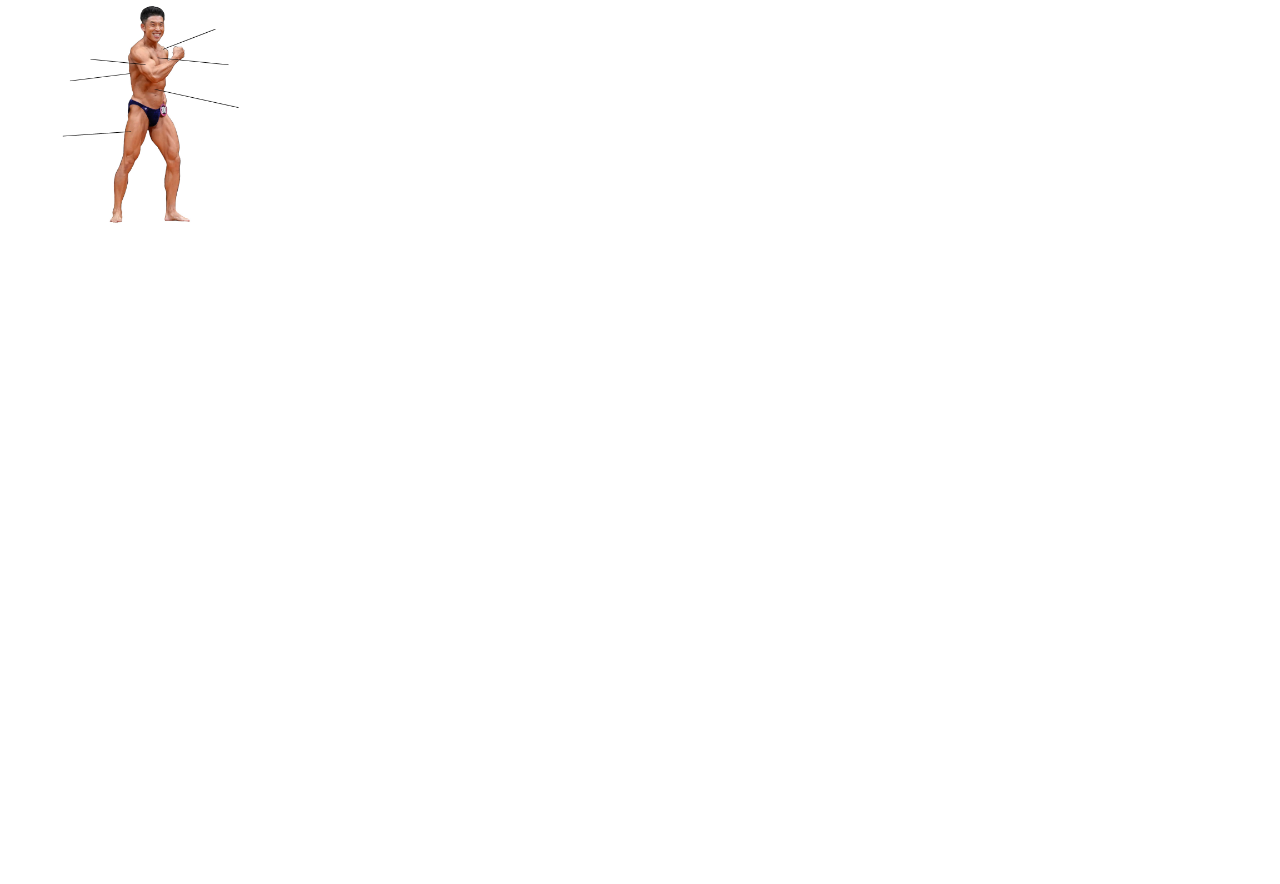
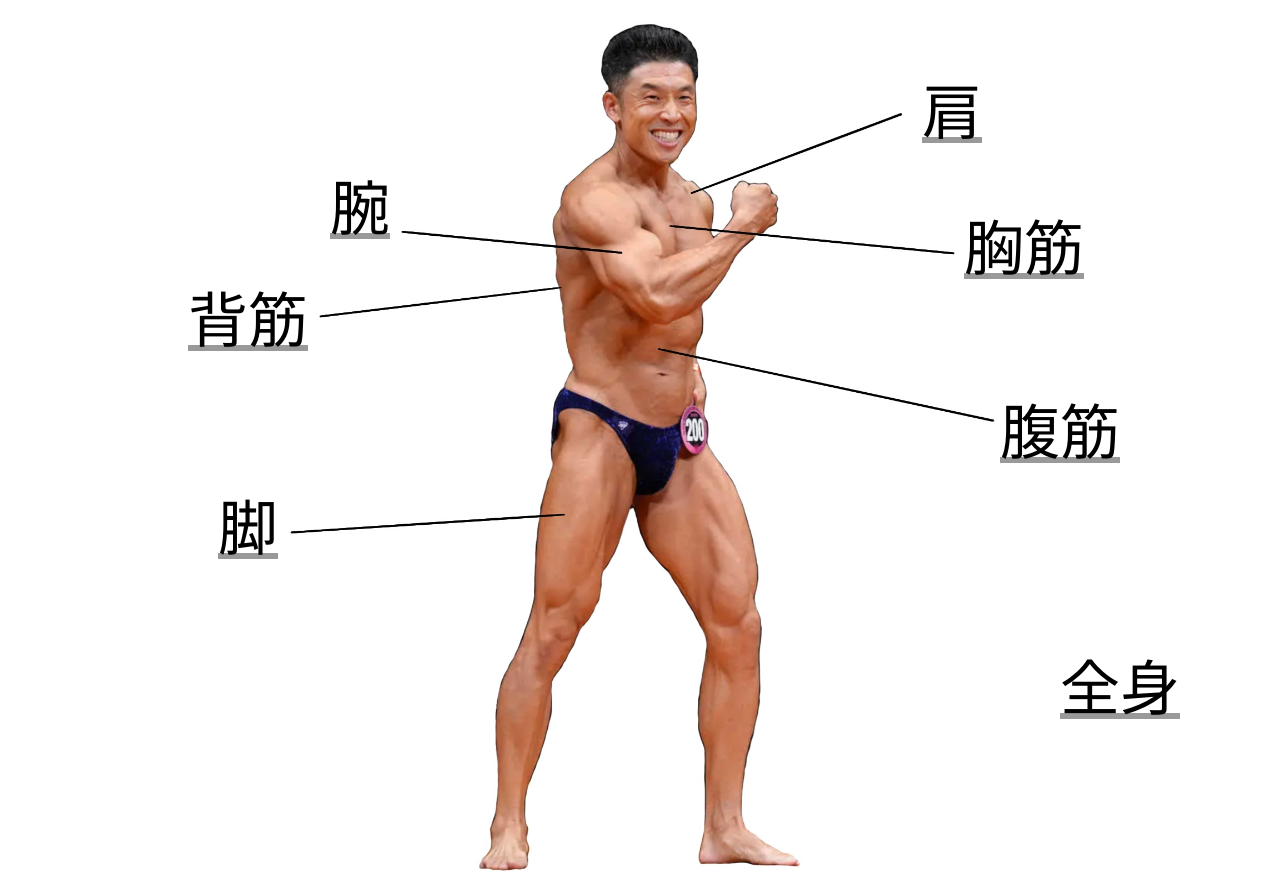
Before and after one commit to na2kera/mintore, a Next.js app: page / in a window 1280 px wide. Before the commit the page ends 800 px from the top, so only its background shows below. Built offline with nearby package versions, Linux system fonts and the light colour scheme.

Commit message:
Bodyページの作成

```diff
--- a/app/components/body.tsx
+++ b/app/components/body.tsx
@@ -1,17 +1,97 @@
-import { Box } from "@mui/material";
+import { Box, Link, Typography } from "@mui/material";
 import Image from "next/image";
 
 const Body = () => {
   return (
     <>
-      <Box>
-        <Image
-          src="/kinnikun.jpg"
-          alt="bodyimage"
-          width={300}
-          height={110}
-          layout="intrinsic"
-        />
+      <Box display={"flex"} alignItems={"center"} flexDirection={"column"}>
+        <Box position={"relative"}>
+          <Image
+            src="/kinnikun.jpg"
+            alt="bodyimage"
+            width={1200}
+            height={880}
+          />
+        </Box>
+        {/* <Box
+          position={"absolute"}
+          bgcolor={"#000000"}
+          width={"80px"}
+          height={"10px"}
+          marginTop={11.5}
+          marginLeft={7.5}
+        ></Box> */}
+
+        <Link
+          href="/ude"
+          position={"absolute"}
+          paddingRight={70}
+          paddingTop={20}
+          color="#000000"
+          fontSize={"60px"}
+        >
+          腕
+        </Link>
+        <Link
+          href="/haikin"
+          position={"absolute"}
+          paddingRight={98}
+          paddingTop={34}
+          color="#000000"
+          fontSize={"60px"}
+        >
+          背筋
+        </Link>
+        <Link
+          href="/ashi"
+          position={"absolute"}
+          paddingRight={98}
+          paddingTop={60}
+          color="#000000"
+          fontSize={"60px"}
+        >
+          脚
+        </Link>
+        <Link
+          href="/kata"
+          position={"absolute"}
+          paddingLeft={78}
+          paddingTop={8}
+          color="#000000"
+          fontSize={"60px"}
+        >
+          肩
+        </Link>
+        <Link
+          href="/kyokin"
+          position={"absolute"}
+          paddingLeft={96}
+          paddingTop={25}
+          color="#000000"
+          fontSize={"60px"}
+        >
+          胸筋
+        </Link>
+        <Link
+          href="/hukkin"
+          position={"absolute"}
+          paddingLeft={105}
+          paddingTop={48}
+          color="#000000"
+          fontSize={"60px"}
+        >
+          腹筋
+        </Link>
+        <Link
+          href="/zenshin"
+          position={"absolute"}
+          paddingLeft={120}
+          paddingTop={80}
+          color="#000000"
+          fontSize={"60px"}
+        >
+          全身
+        </Link>
       </Box>
     </>
   );
```
